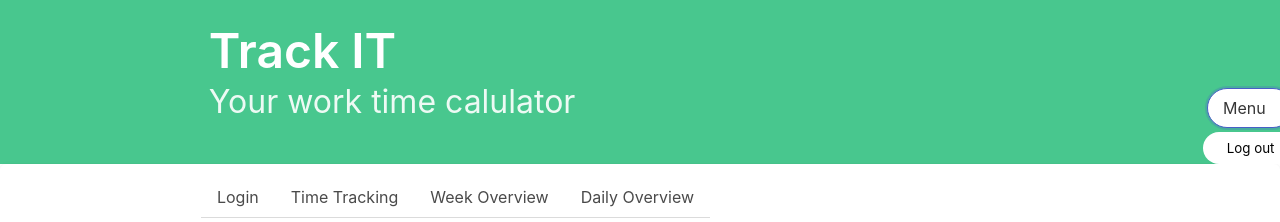
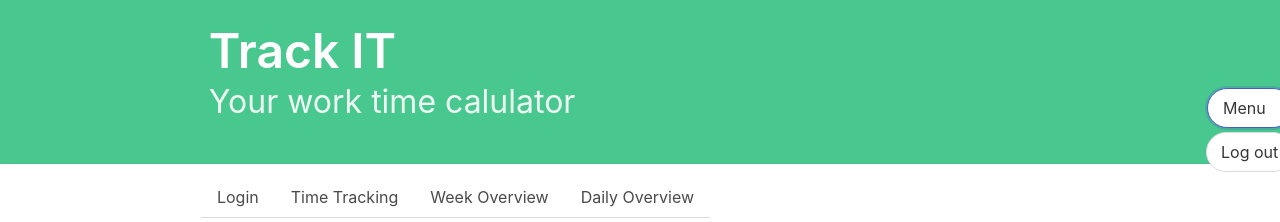
Before and after one commit to K0NRAD/track-it-001, a Svelte app in the folder my-svelte-project/: page / in a window 1280 px wide. Both pictures are taken after a click on the button "Menu". Shown: the top 222 px of the page. Built offline with nearby package versions, Linux system fonts and the light colour scheme; some icons are missing.

Commit message:
Functionality Changes at Navbar

```diff
--- a/my-svelte-project/src/components/Navbar.svelte
+++ b/my-svelte-project/src/components/Navbar.svelte
@@ -63,16 +63,16 @@
             aria-haspopup="true"
             aria-controls="dropdown-menu3"
           >
-            <span>Menu</span>
+            <span class="Menu">Menu</span>
             <span class="icon is-small">
               <Icon icon={angle} aria-hidden="true" />
             </span>
           </button>
         </div>
         <div class="dropdown-menu" id="dropdown-menu3" role="menu">
-            <button href="/#/Login" class="LogOut-Button" on:click={logOut}>
+            <a href="/#/Login" class="button button2" on:click={logOut}>
               Log out
-            </button>
+            </a>
         </div>
       </div>
     </div>
@@ -94,6 +94,7 @@
 </div>
 
 <style>
+
   .dropdown {
     margin: 0 0 5% 80%;
   }
@@ -133,13 +134,30 @@
     text-align: center;
   }
 
-  .LogOut-Button {
+  .button2 {
+    width: 45%;
+    margin: 0 0 0 50%;
+  }
+
+  .logout {
+    border-radius: 2rem;
+    width: 90%;
+    text-align: center;
+  }
+
+  .dropdown-content {
     margin: 0 0 0 48%;
     border-radius: 2rem;
     width: 50%;
-    height: 2rem;
+    height: 1%;
     background-color: white;
     border: 1em;
+  }
+
+  .dropdown-item {
+    width: 100%;
+    height: 2%;
+    border-radius: 2rem;
   }
 
   .place {
```
